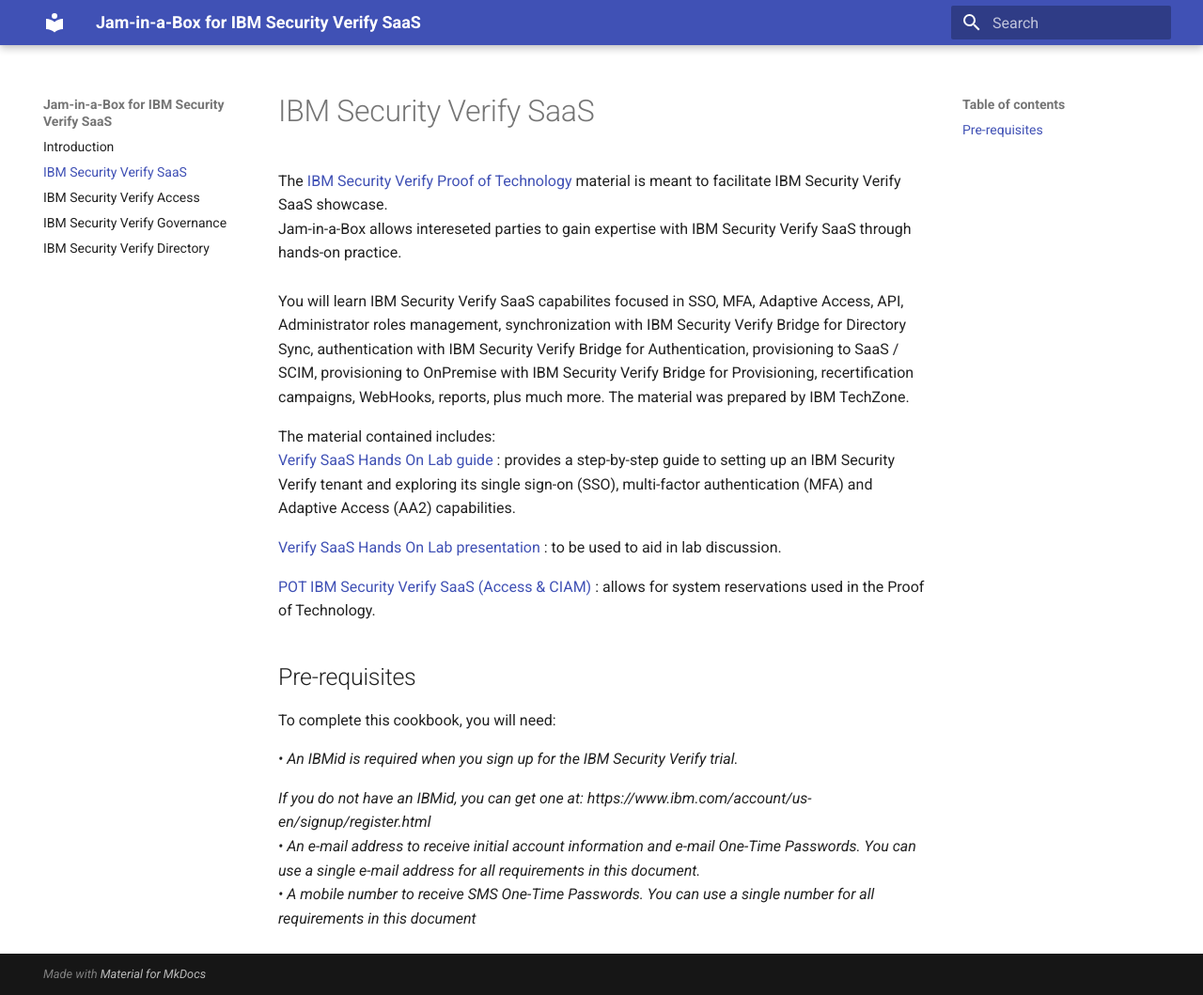
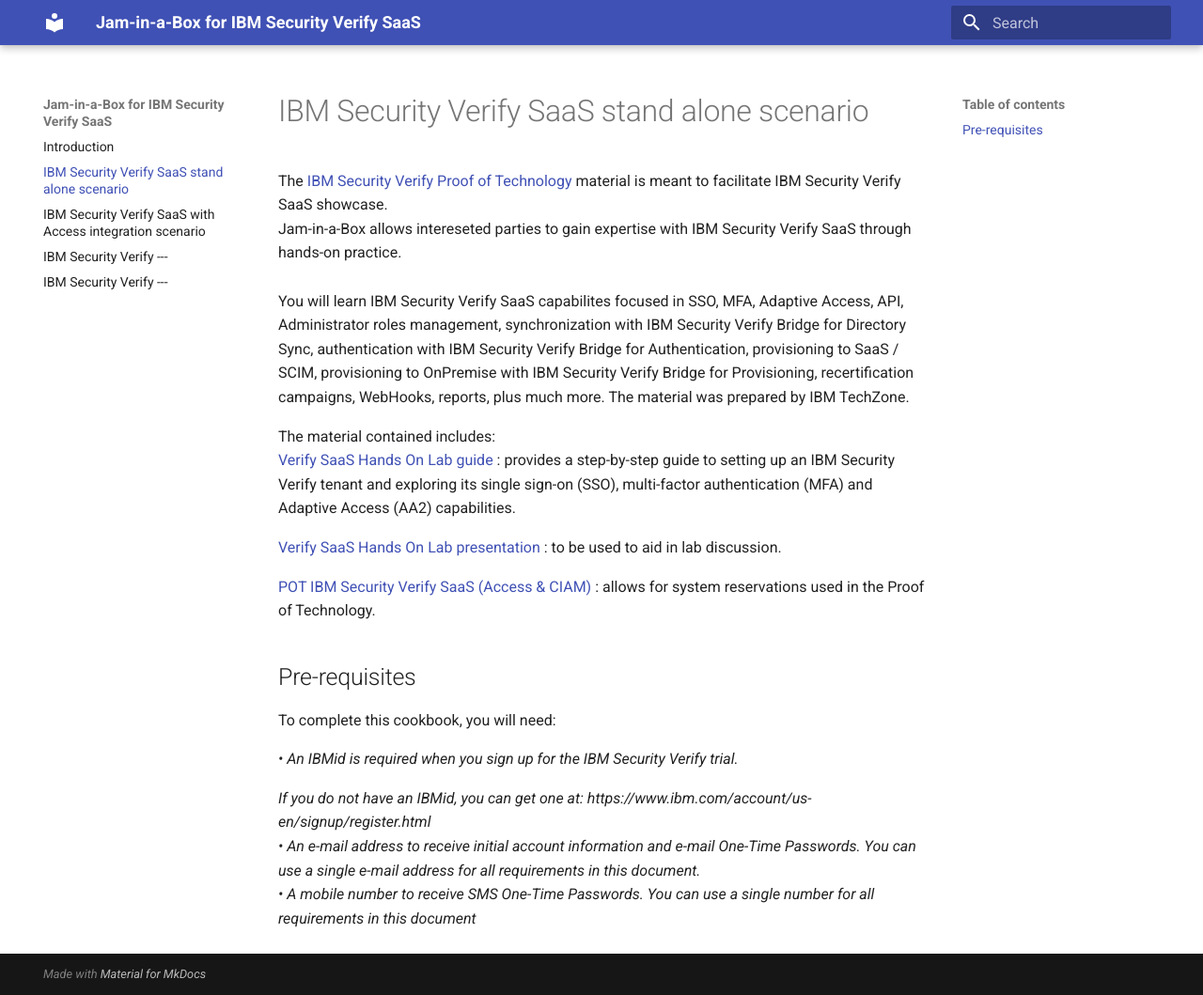
Before and after one commit to IBM/verify-jam-in-a-box, an MkDocs documentation site: the page built from docs/chapter1.md, in a window 1280 px wide and 1059 px high. Shown: the whole window at 94% size. Built offline with MkDocs 1.6.1 and Material for MkDocs 9.7.7, drawn with Linux system fonts in a browser that asks for light colours.

```diff
--- a/docs/chapter1.md
+++ b/docs/chapter1.md
@@ -1,4 +1,4 @@
-# IBM Security Verify SaaS
+# IBM Security Verify SaaS stand alone scenario
 
 
 The [IBM Security Verify Proof of Technology](https://techzone.ibm.com/collection/pot-isv/journey-po-t-ibm-security-verify-saa-s-access) material is meant to facilitate IBM Security Verify SaaS showcase.<br>
--- a/docs/chapter2.md
+++ b/docs/chapter2.md
@@ -1,4 +1,4 @@
-# IBM Security Verify Access
+# IBM Security Verify SaaS with Access integration scenario
 
 
 [Lab environment for Verify SaaS and Verify Access on Containers](https://techzone.ibm.com/collection/verify-poc/resources)
--- a/docs/chapter3.md
+++ b/docs/chapter3.md
@@ -1,3 +1,3 @@
-# IBM Security Verify Governance
+# IBM Security Verify ---
 
 Future home for material
--- a/docs/chapter4.md
+++ b/docs/chapter4.md
@@ -1,3 +1,3 @@
-# IBM Security Verify Directory
+# IBM Security Verify ---
 
 Future home for  material
```
